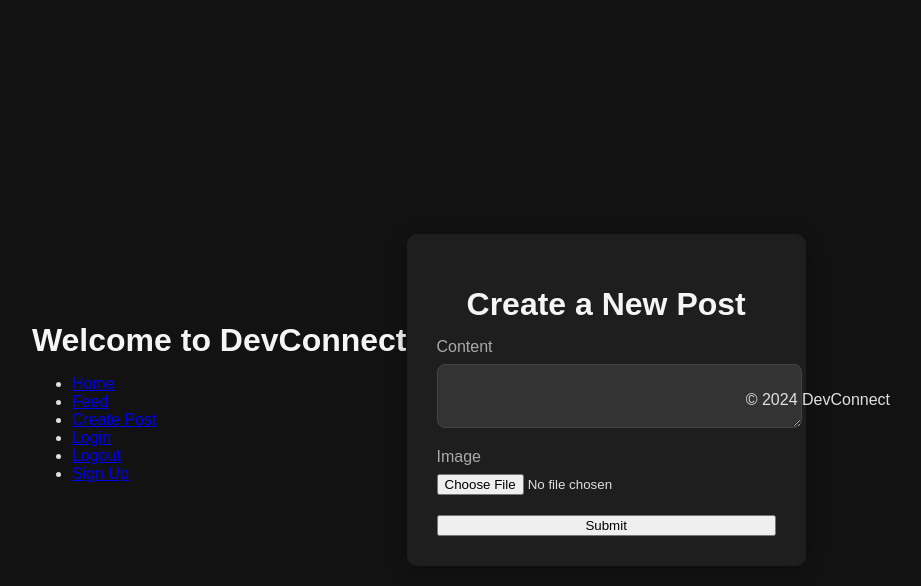
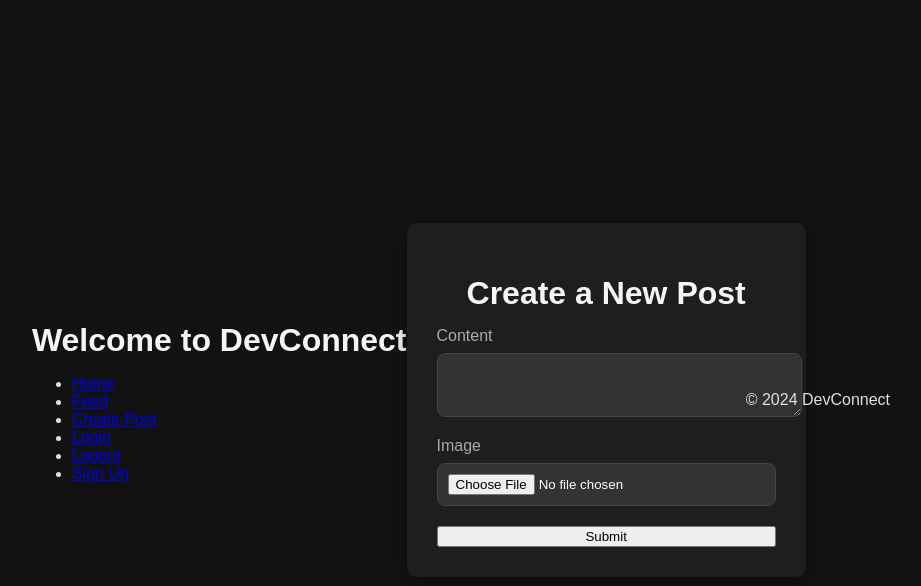
Before and after one commit to Seafzz/pp4, a Django app: template social/templates/post.html in a window 1280 px wide. Shown: the top 586 px of the page, without its empty margins (179-1100 px from the left). Run offline with Django 3.2, Linux system fonts and the light colour scheme; the template is opened without the code that fills it, so the values that code supplies are empty, except form fields; tables that the repository leaves empty hold one stand-in row (values such as "Sample post"); form fields are guessed from the names that the template uses.

Commit message:
added file input styling

```diff
--- a/static/css/style.css
+++ b/static/css/style.css
@@ -62,8 +62,22 @@
     color: #fff;
     font-size: 1rem;
 }
+
 input[type="text"]:focus,
 textarea:focus {
     outline: none;
     border-color: #1e90ff; /* Highlight input fields with a blue border on focus */
 }
+
+/* File Input */
+input[type="file"] {
+    padding: 10px;
+    background-color: #333;
+    border: 1px solid #444;
+    border-radius: 8px;
+    color: #fff;
+}
+
+input[type="file"]:hover {
+    background-color: #444;
+}
```
